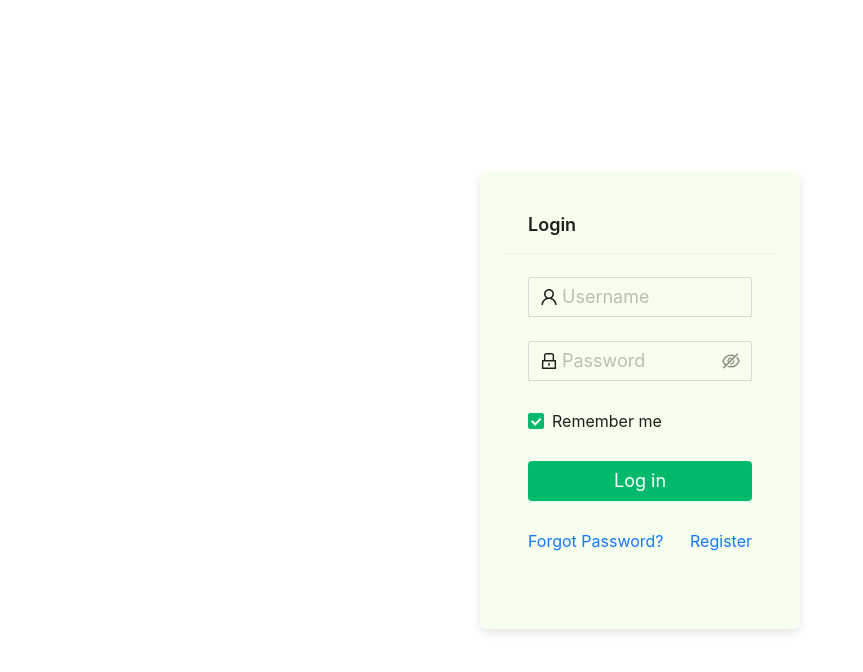
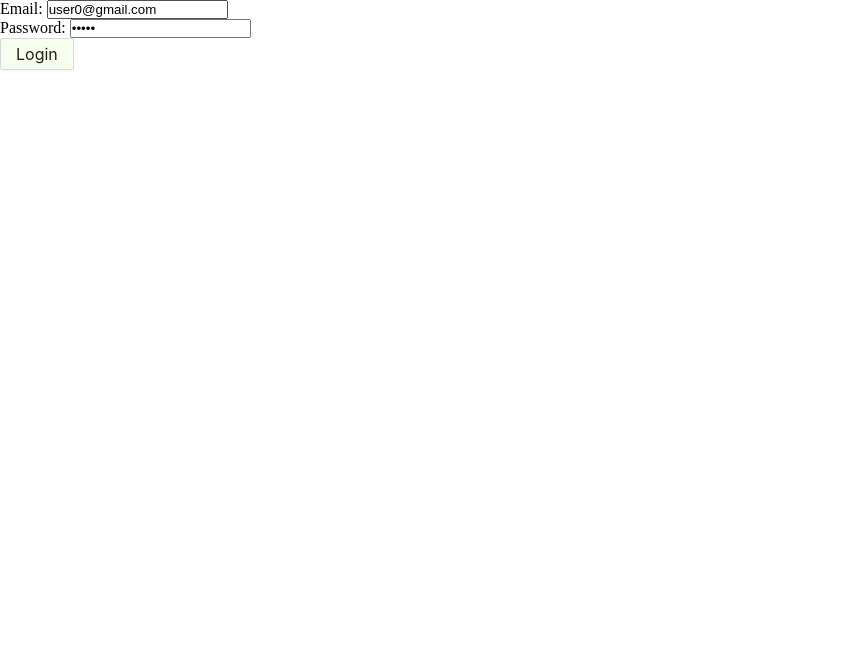
Before and after one commit to zn-rabby/book-shop-client, a React (Vite) app: page /login in a window 1280 px wide. Shown: the top 672 px of the page, without its empty margins (0-863 px from the left). Built offline with nearby package versions, Linux system fonts and the light colour scheme.

Commit message:
login functionality add

```diff
--- a/package.json
+++ b/package.json
@@ -16,6 +16,7 @@
     "antd": "^5.23.3",
     "framer-motion": "^12.0.6",
     "install": "^0.13.0",
+    "jwt-decode": "^4.0.0",
     "react": "^18.3.1",
     "react-dom": "^18.3.1",
     "react-hook-form": "^7.54.2",
--- a/src/pages/Login.tsx
+++ b/src/pages/Login.tsx
@@ -1,88 +1,56 @@
-import { Form, Input, Button, Checkbox, Row, Col, Card, Space } from "antd";
-import { UserOutlined, LockOutlined } from "@ant-design/icons";
-import { Link } from "react-router-dom";
+import { Button } from "antd";
+import { useForm } from "react-hook-form";
+import { useLoginMutation } from "../redux/features/auth/authApi";
+import { useAppDispatch } from "../redux/hooks";
+import { setUser } from "../redux/features/auth/authSlice";
+import { verifyToken } from "../utils/verifyToken";
 
 const Login = () => {
-  const onFinish = (values) => {
-    console.log("Received values: ", values);
+  const dispatch = useAppDispatch();
+  const { register, handleSubmit } = useForm({
+    defaultValues: {
+      email: "user0@gmail.com",
+      password: "user0",
+    },
+  });
+
+  const [login, { error }] = useLoginMutation();
+
+  const onSubmit = async (data) => {
+    const userInfo = {
+      email: data.email,
+      password: data.password,
+    };
+    console.log(data);
+
+    const res = await login(userInfo).unwrap();
+    const user = verifyToken(res.data.token);
+
+    dispatch(setUser({ user: user, token: res.data.token }));
   };
 
   return (
-    <Row justify="center" align="middle" style={{ height: "100vh", margin: 0 }}>
-      <Col xs={24} sm={12} md={8} lg={6}>
-        <Card
-          title="Login"
-          bordered={false}
-          style={{
-            padding: "24px",
-            borderRadius: "8px",
-            boxShadow: "0 4px 8px rgba(0, 0, 0, 0.1)",
-          }}
-        >
-          <Form
-            name="login"
-            initialValues={{ remember: true }}
-            onFinish={onFinish}
-          >
-            {/* Username */}
-            <Form.Item
-              name="username"
-              rules={[
-                { required: true, message: "Please input your Username!" },
-              ]}
-            >
-              <Input
-                prefix={<UserOutlined />}
-                placeholder="Username"
-                size="large"
-                autoComplete="username"
-              />
-            </Form.Item>
+    <form onSubmit={handleSubmit(onSubmit)}>
+      <div>
+        <label htmlFor="email">Email: </label>
+        <input
+          type="email"
+          id="email"
+          {...register("email", { required: "Email is required" })}
+        />
+      </div>
 
-            {/* Password */}
-            <Form.Item
-              name="password"
-              rules={[
-                { required: true, message: "Please input your Password!" },
-              ]}
-            >
-              <Input.Password
-                prefix={<LockOutlined />}
-                placeholder="Password"
-                size="large"
-                autoComplete="current-password"
-              />
-            </Form.Item>
+      <div>
+        <label htmlFor="password">Password: </label>
+        <input
+          type="password"
+          id="password"
+          {...register("password", { required: "Password is required" })}
+        />
+      </div>
 
-            {/* Remember me */}
-            <Form.Item name="remember" valuePropName="checked">
-              <Checkbox>Remember me</Checkbox>
-            </Form.Item>
-
-            {/* Submit Button */}
-            <Form.Item>
-              <Button
-                type="primary"
-                htmlType="submit"
-                block
-                size="large"
-                style={{ borderRadius: "4px" }}
-              >
-                Log in
-              </Button>
-            </Form.Item>
-
-            {/* Forgot Password */}
-            <Form.Item>
-              <Space style={{ width: "100%", justifyContent: "space-between" }}>
-                <Link to="/forgot-password">Forgot Password?</Link>
-                <Link to="/register">Register</Link>
-              </Space>
-            </Form.Item>
-          </Form>
-        </Card>
-      </Col>
-    </Row>
+      <Button htmlType="submit">Login</Button>
+    </form>
   );
 };
 
--- a/src/pages/Register.tsx
+++ b/src/pages/Register.tsx
@@ -1,4 +1,4 @@
-import React from "react";
+
 import { Form, Input, Button, Checkbox, Row, Col, Card, Space } from "antd";
 import { UserOutlined, LockOutlined, MailOutlined } from "@ant-design/icons";
 import { Link } from "react-router-dom";
--- a/src/redux/features/auth/authSlice.ts
+++ b/src/redux/features/auth/authSlice.ts
@@ -1,15 +1,8 @@
 import { createSlice } from "@reduxjs/toolkit";
 import { RootState } from "../../store";
 
-export type TUser = {
-  userId: string;
-  role: string;
-  iat: number;
-  exp: number;
-};
-
 type TAuthState = {
-  user: null | TUser;
+  user: null | object;
   token: null | string;
 };
 
@@ -39,4 +32,4 @@ export const { setUser, logout } = authSlice.actions;
 export default authSlice.reducer;
 
 export const useCurrentToken = (state: RootState) => state.auth.token;
-export const selectCurrentUser = (state: RootState) => state.auth.user;
+export const useCurrentUser = (state: RootState) => state.auth.user;
--- a/src/redux/store.ts
+++ b/src/redux/store.ts
@@ -1,7 +1,7 @@
 import { configureStore } from "@reduxjs/toolkit";
 import authReducer from "./features/auth/authSlice";
-import cartReducer from "./features/cart/cartSlice"; // ✅ Ensure this is imported
 import { baseApi } from "./api/baseApi";
+import cartReducer from "./features/cart/cartSlice"; // Your cart slice
 import {
   persistReducer,
   persistStore,
@@ -25,7 +25,7 @@ export const store = configureStore({
   reducer: {
     [baseApi.reducerPath]: baseApi.reducer,
     auth: persistedAuthReducer,
-    cart: cartReducer, // ✅ Now cartReducer is properly defined
+    cart: cartReducer,
   },
   middleware: (getDefaultMiddlewares) =>
     getDefaultMiddlewares({
@@ -35,7 +35,9 @@ export const store = configureStore({
     }).concat(baseApi.middleware),
 });
 
+// Infer the `RootState` and `AppDispatch` types from the store itself
 export type RootState = ReturnType<typeof store.getState>;
+// Inferred type: {posts: PostsState, comments: CommentsState, users: UsersState}
 export type AppDispatch = typeof store.dispatch;
 
 export const persistor = persistStore(store);
--- /dev/null
+++ b/src/utils/verifyToken.ts
@@ -0,0 +1,5 @@
+import { jwtDecode } from "jwt-decode";
+
+export const verifyToken = (token: string) => {
+  return jwtDecode(token);
+};
```
Also changed, not shown: 1 other file (tests, documents, lock files or other folders).
